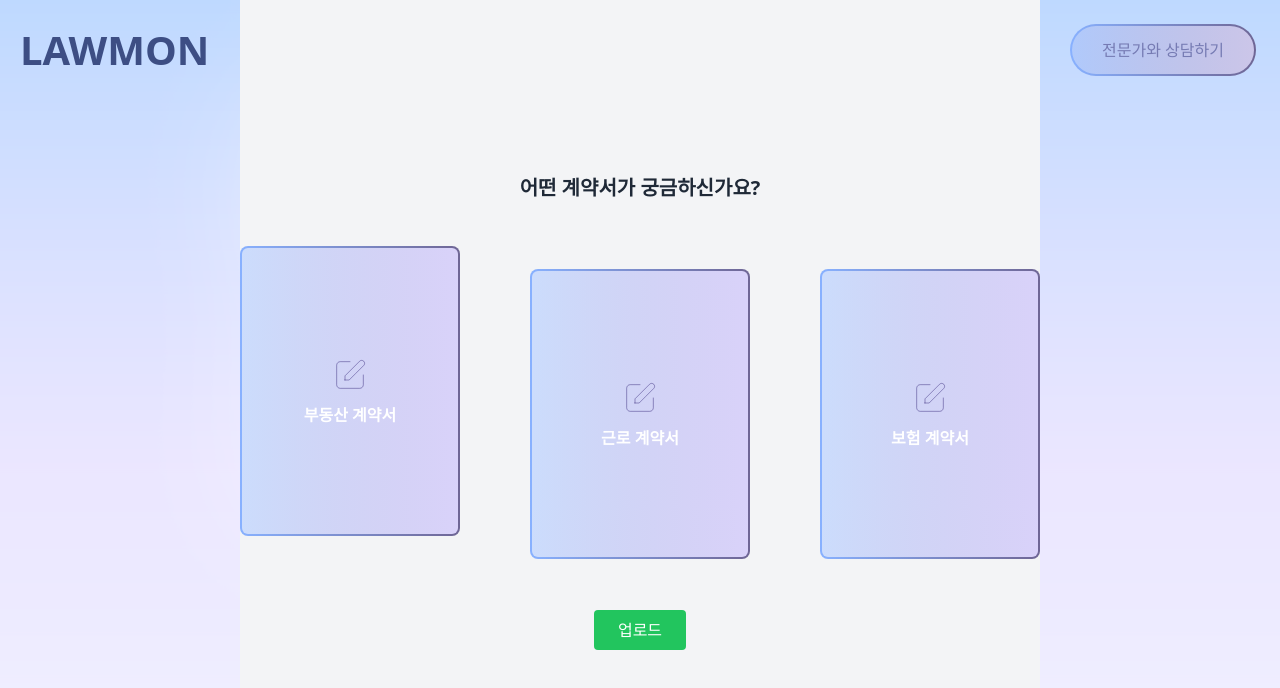
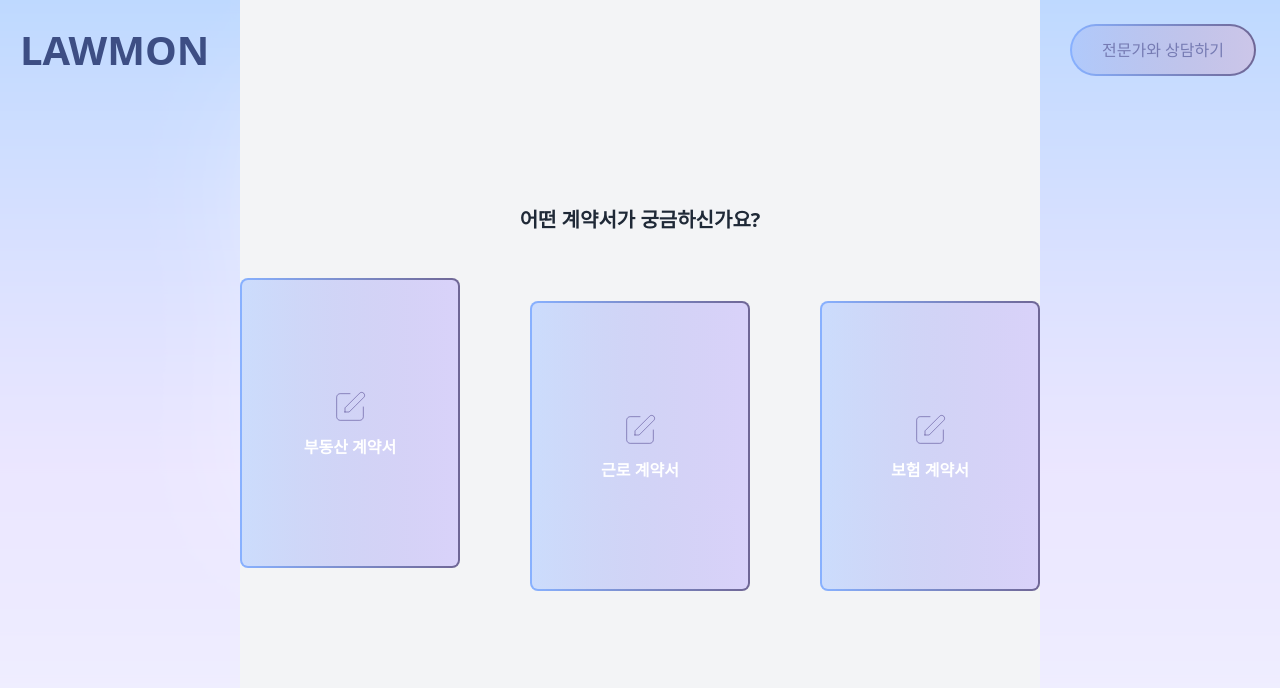
Before and after one commit to LawmonProject/frontend, a React (Vite) app in the folder lawmon/: page /contract in a window 1280 px wide. Shown: the top 688 px of the page. Built offline with nearby package versions, Linux system fonts and the light colour scheme; a web font is replaced by a local one.

Commit message:
feat : 계약서 pdf 업로드 기능 완료, 라우터 설정 남음 (업로드 버튼 삭제)

```diff
--- a/lawmon/src/pages/contract/index.tsx
+++ b/lawmon/src/pages/contract/index.tsx
@@ -46,17 +46,14 @@ export default function Contract() {
   };
 
 const handleFileChange = (event: React.ChangeEvent<HTMLInputElement>) => {
-    const file = event.target.files && event.target.files[0];
-    setSelectedFile(file);
+  const file = event.target.files && event.target.files[0];
+  setSelectedFile(file);
+  if (file && category) {
+    mutation.mutate({ file, category });
+  } else if (!category) {
+    alert('먼저 계약서 종류를 선택해 주세요.');
+  }
 };
-
-  const handleUpload = () => {
-    if (!selectedFile || !category) {
-      alert('파일과 계약서 종류를 선택해 주세요.');
-      return;
-    }
-    mutation.mutate({ file: selectedFile, category });
-  };
 
   return (
     <>
@@ -108,14 +105,6 @@ const handleFileChange = (event: React.ChangeEvent<HTMLInputElement>) => {
         {selectedFile && (
           <p className="text-lg text-gray-700">{selectedFile.name}</p>
         )}
-
-        <button
-          className="mt-4 px-6 py-2 bg-green-500 text-white rounded"
-          onClick={handleUpload}
-          disabled={uploading}
-        >
-          {uploading ? '업로드 중...' : '업로드'}
-        </button>
       </div>
     </>
   );
```
